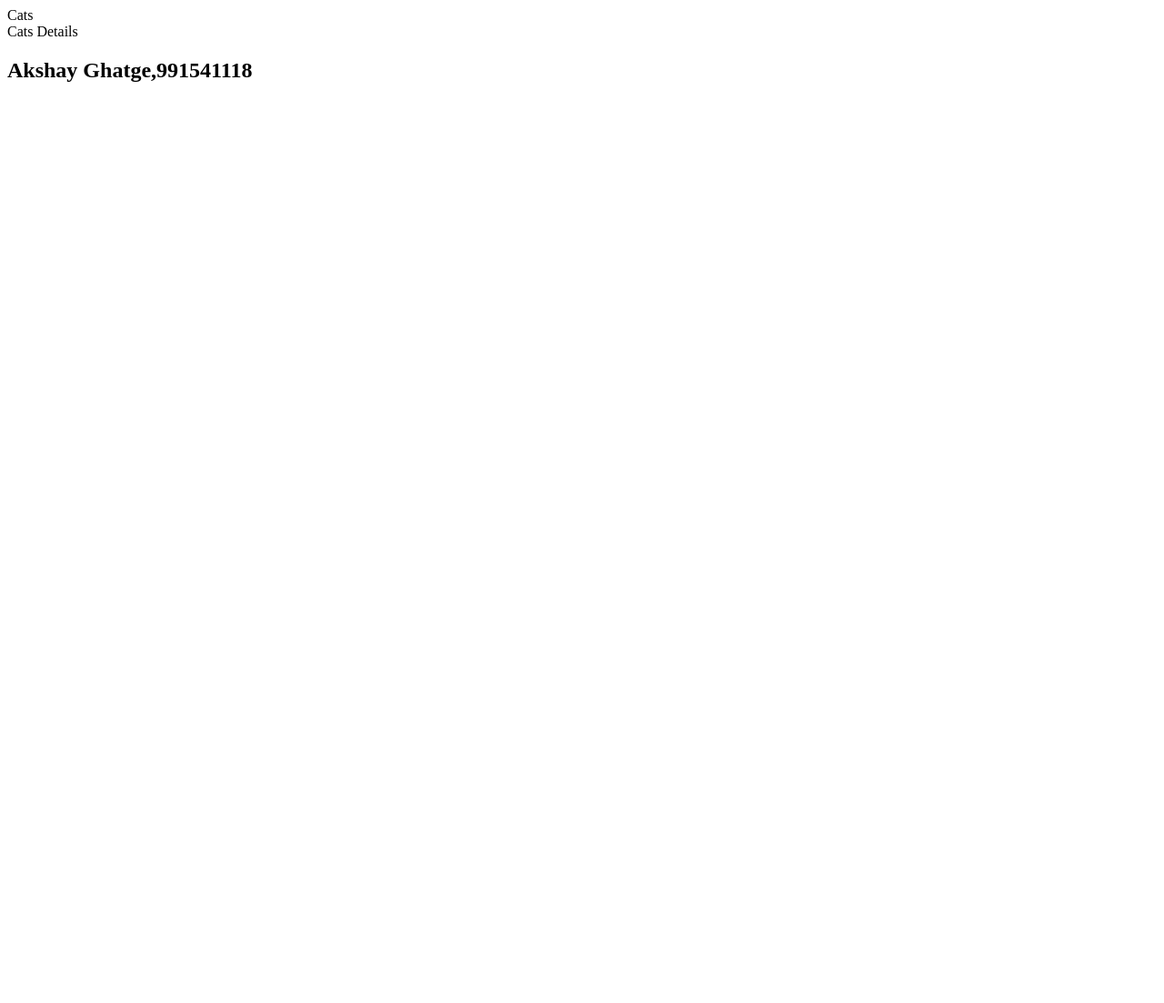
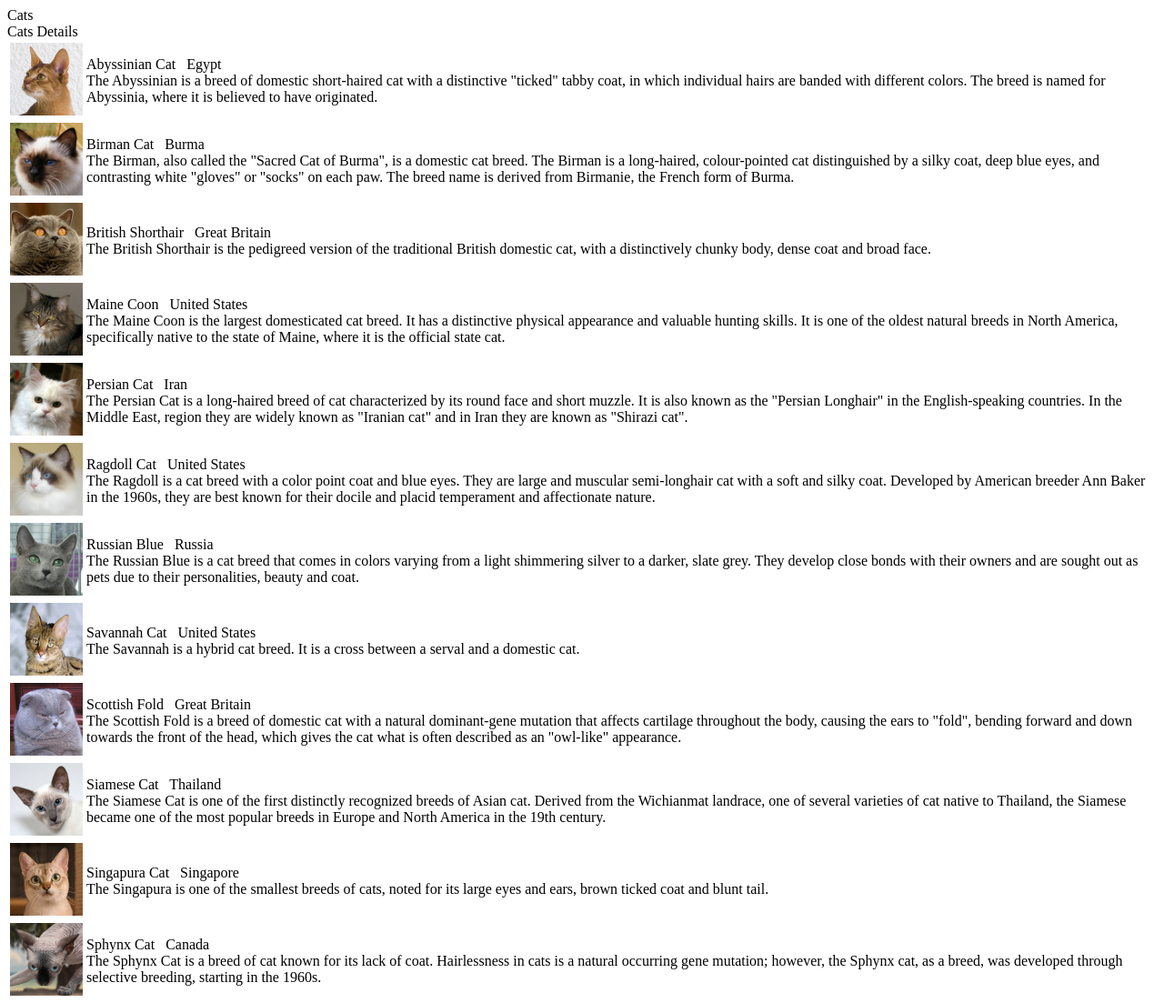
Before and after one commit to Ghatge/Exercise3, a plain HTML site: page Assignment2/index.html in a window 1280 px wide. Shown: the top 1103 px of the page at 91% size. Before the commit the page ends 800 px from the top, so only its background shows below. Drawn offline with nearby package versions, Linux system fonts and the light colour scheme.

Commit message:
added index.html and index.js

```diff
--- a/Assignment2/cat_data/cat_data.json
+++ b/Assignment2/cat_data/cat_data.json
@@ -1,121 +1,121 @@
 {
   "breeds": [
     {
-      "breed-name": "Abyssinian Cat",
+      "name": "Abyssinian Cat",
       "origin": "Egypt",
       "pictures": {
-        "80x80": "abyssinian-cat_small.jpg",
-        "300x300": "abyssinian-cat_large.jpg"
+        "small": "abyssinian-cat_small.jpg",
+        "large": "abyssinian-cat_large.jpg"
       },
       "text": "The Abyssinian is a breed of domestic short-haired cat with a distinctive \"ticked\" tabby coat, in which individual hairs are banded with different colors. The breed is named for Abyssinia, where it is believed to have originated.",
       "link": "https://en.wikipedia.org/wiki/Abyssinian_cat"
     },
     {
-      "breed-name": "Birman Cat",
+      "name": "Birman Cat",
       "origin": "Burma",
       "pictures": {
-        "80x80": "birman-cat_small.jpg",
-        "300x300": "birman-cat_large.jpg"
+        "small": "birman-cat_small.jpg",
+        "large": "birman-cat_large.jpg"
       },
       "text": "The Birman, also called the \"Sacred Cat of Burma\", is a domestic cat breed. The Birman is a long-haired, colour-pointed cat distinguished by a silky coat, deep blue eyes, and contrasting white \"gloves\" or \"socks\" on each paw. The breed name is derived from Birmanie, the French form of Burma.",
       "link": "https://en.wikipedia.org/wiki/Birman"
     },
     {
-      "breed-name": "British Shorthair",
+      "name": "British Shorthair",
       "origin": "Great Britain",
       "pictures": {
-        "80x80": "british-shorhair_small.jpg",
-        "300x300": "british-shorhair_large.jpg"
+        "small": "british-shorhair_small.jpg",
+        "large": "british-shorhair_large.jpg"
       },
       "text": "The British Shorthair is the pedigreed version of the traditional British domestic cat, with a distinctively chunky body, dense coat and broad face.",
       "link": "https://en.wikipedia.org/wiki/British_Shorthair"
     },
     {
-      "breed-name": "Maine Coon",
+      "name": "Maine Coon",
       "origin": "United States",
       "pictures": {
-        "80x80": "maine-coon_small.jpg",
-        "300x300": "maine-coon_large.jpg"
+        "small": "maine-coon_small.jpg",
+        "large": "maine-coon_large.jpg"
       },
       "text": "The Maine Coon is the largest domesticated cat breed. It has a distinctive physical appearance and valuable hunting skills. It is one of the oldest natural breeds in North America, specifically native to the state of Maine, where it is the official state cat.",
       "link": "https://en.wikipedia.org/wiki/Maine_Coon"
     },
     {
-      "breed-name": "Persian Cat",
+      "name": "Persian Cat",
       "origin": "Iran",
       "pictures": {
-        "80x80": "persian-cat_small.jpg",
-        "300x300": "persian-cat_large.jpg"
+        "small": "persian-cat_small.jpg",
+        "large": "persian-cat_large.jpg"
       },
       "text": "The Persian Cat is a long-haired breed of cat characterized by its round face and short muzzle. It is also known as the \"Persian Longhair\" in the English-speaking countries. In the Middle East, region they are widely known as \"Iranian cat\" and in Iran they are known as \"Shirazi cat\".",
       "link": "https://en.wikipedia.org/wiki/Persian_cat"
     },
     {
-      "breed-name": "Ragdoll Cat",
+      "name": "Ragdoll Cat",
       "origin": "United States",
       "pictures": {
-        "80x80": "ragdoll-cat_small.jpg",
-        "300x300": "ragdoll-cat_large.jpg"
+        "small": "ragdoll-cat_small.jpg",
+        "large": "ragdoll-cat_large.jpg"
       },
       "text": "The Ragdoll is a cat breed with a color point coat and blue eyes. They are large and muscular semi-longhair cat with a soft and silky coat. Developed by American breeder Ann Baker in the 1960s, they are best known for their docile and placid temperament and affectionate nature.",
       "link": "https://en.wikipedia.org/wiki/Ragdoll"
     },
     {
-      "breed-name": "Russian Blue",
+      "name": "Russian Blue",
       "origin": "Russia",
       "pictures": {
-        "80x80": "russian-blue_small.jpg",
-        "300x300": "russian-blue_large.jpg"
+        "small": "russian-blue_small.jpg",
+        "large": "russian-blue_large.jpg"
       },
       "text": "The Russian Blue is a cat breed that comes in colors varying from a light shimmering silver to a darker, slate grey. They develop close bonds with their owners and are sought out as pets due to their personalities, beauty and coat.",
       "link": "https://en.wikipedia.org/wiki/Russian_Blue"
     },
     {
-      "breed-name": "Savannah Cat",
+      "name": "Savannah Cat",
       "origin": "United States",
       "pictures": {
-        "80x80": "savannah-cat_small.jpg",
-        "300x300": "savannah-cat_large.jpg"
+        "small": "savannah-cat_small.jpg",
+        "large": "savannah-cat_large.jpg"
       },
       "text": "The Savannah is a hybrid cat breed. It is a cross between a serval and a domestic cat.",
       "link": "https://en.wikipedia.org/wiki/Savannah_cat"
     },
     {
-      "breed-name": "Scottish Fold",
+      "name": "Scottish Fold",
       "origin": "Great Britain",
       "pictures": {
-        "80x80": "scottish-fold_small.jpg",
-        "300x300": "scottish-fold_large.jpg"
+        "small": "scottish-fold_small.jpg",
+        "large": "scottish-fold_large.jpg"
       },
       "text": "The Scottish Fold is a breed of domestic cat with a natural dominant-gene mutation that affects cartilage throughout the body, causing the ears to \"fold\", bending forward and down towards the front of the head, which gives the cat what is often described as an \"owl-like\" appearance.",
       "link": "https://en.wikipedia.org/wiki/Scottish_Fold"
     },
     {
-      "breed-name": "Siamese Cat",
+      "name": "Siamese Cat",
       "origin": "Thailand",
       "pictures": {
-        "80x80": "siamese-cat_small.jpg",
-        "300x300": "siamese-cat_large.jpg"
+        "small": "siamese-cat_small.jpg",
+        "large": "siamese-cat_large.jpg"
       },
       "text": "The Siamese Cat is one of the first distinctly recognized breeds of Asian cat. Derived from the Wichianmat landrace, one of several varieties of cat native to Thailand, the Siamese became one of the most popular breeds in Europe and North America in the 19th century.",
       "link": "https://en.wikipedia.org/wiki/Siamese_cat"
     },
     {
-      "breed-name": "Singapura Cat",
+      "name": "Singapura Cat",
       "origin": "Singapore",
       "pictures": {
-        "80x80": "singapura-cat_small.jpg",
-        "300x300": "singapura-cat_large.jpg"
+        "small": "singapura-cat_small.jpg",
+        "large": "singapura-cat_large.jpg"
       },
       "text": "The Singapura is one of the smallest breeds of cats, noted for its large eyes and ears, brown ticked coat and blunt tail.",
       "link": "https://en.wikipedia.org/wiki/Singapura_cat"
     },
     {
-      "breed-name": "Sphynx Cat",
+      "name": "Sphynx Cat",
       "origin": "Canada",
       "pictures": {
-        "80x80": "sphynx-cat_small.jpg",
-        "300x300": "sphynx-cat_large.jpg"
+        "small": "sphynx-cat_small.jpg",
+        "large": "sphynx-cat_large.jpg"
       },
       "text": "The Sphynx Cat is a breed of cat known for its lack of coat. Hairlessness in cats is a natural occurring gene mutation; however, the Sphynx cat, as a breed, was developed through selective breeding, starting in the 1960s.",
       "link": "https://en.wikipedia.org/wiki/Sphynx_cat"
--- a/Assignment2/index.html
+++ b/Assignment2/index.html
@@ -3,6 +3,11 @@
 <head>
     <meta charset="UTF-8">
     <title>Akshay Ghatge</title>
+    <link rel="icon" type="image/x-icon" href="favicon.ico">
+    <script src="https://ajax.googleapis.com/ajax/libs/jquery/3.5.1/jquery.min.js"></script>
+    <script src="js/index.js"></script>
+
+
 </head>
 <body>
 <header>Cats</header>
--- a/Assignment2/js/index.js
+++ b/Assignment2/js/index.js
@@ -1,5 +1,3 @@
-"use strict";
-
 $(function() {
     // load the xml file
     $.getJSON("cat_data/cat_data.json",displaycats);
@@ -8,18 +6,18 @@ function displaycats(data) {
     let $table = $("<table></table>");
     $table.appendTo("main");
     let cats = data.breeds;
-    breeds.forEach(function (breed, index) {
+    cats.forEach(function (breed, index) {
             $table.append(
                 `<tr>
                 <td>
-                    <a href="index.html" data-index="${index}">
-                     <img src="images/${cats.pictures.small}"
+                    <a href="details.html" data-index="${index}">
+                     <img src="images/${breed.pictures.small}"
                         alt="${breed.name}" class="thumb">
                     </a>
                 </td>
                 <td>
-                    <span class="cat_label">${breed.label}</span>&nbsp;&nbsp;
-                    <span class="cat_price">${breed.price}</span><br>
+                    <span class="cat_label">${breed.name}</span>&nbsp;&nbsp;
+                    <span class="cat_price">${breed.origin}</span><br>
                     ${breed.text}
                 </td>
             </tr>`
```
